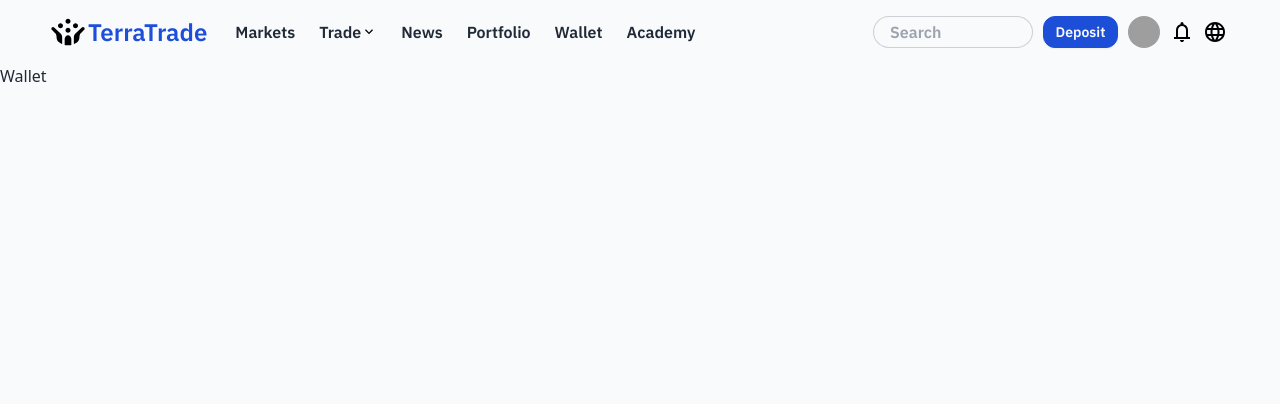
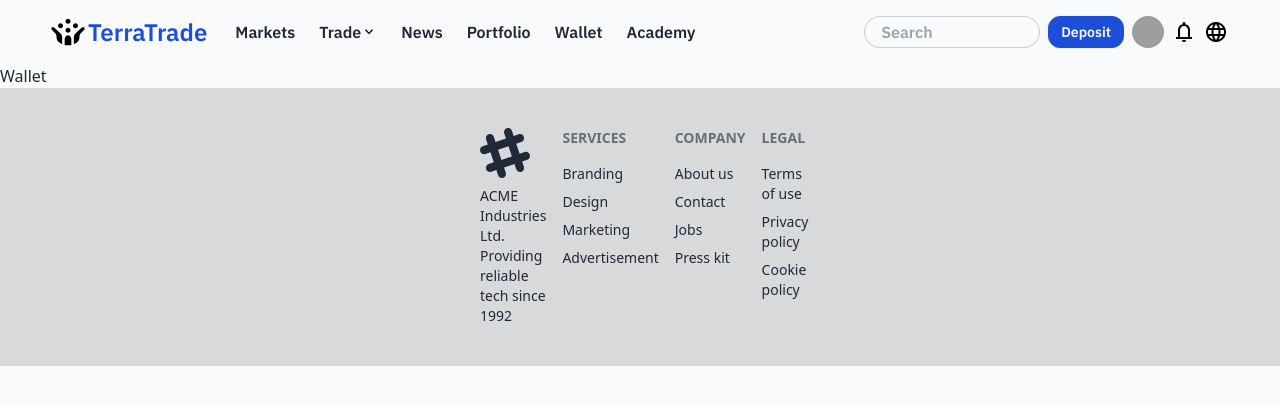
Before and after one commit to mhamadissa1/Senior-Project, a React (Vite) app in the folder frontend/: page /wallet in a window 1280 px wide. Shown: the top 404 px of the page. Built offline with nearby package versions, Linux system fonts and the light colour scheme; grey boxes are pictures that could not be loaded.

Commit message:
Reverted back to tailwind documentation configuration

```diff
--- a/frontend/src/App.jsx
+++ b/frontend/src/App.jsx
@@ -1,12 +1,14 @@
+import Footer from "./components/footer.jsx";
 import Header from "./components/header.jsx";
 import Routing from "./routing.jsx";
 
 function App() {
   return (
     <>
-      <div className="h-[2000px]">
+      <div>
         <Header />
         <Routing />
+        <Footer />
       </div>
     </>
   );
--- /dev/null
+++ b/frontend/src/components/footer.jsx
@@ -0,0 +1,93 @@
+function Footer() {
+  return (
+    <>
+      {/* <footer className="footer grid-rows-2 p-10 bg-neutral text-neutral-content">
+        <nav>
+          <h6 className="footer-title">Services</h6>
+          <a className="link link-hover">Branding</a>
+          <a className="link link-hover">Design</a>
+          <a className="link link-hover">Marketing</a>
+          <a className="link link-hover">Advertisement</a>
+        </nav>
+        <nav>
+          <h6 className="footer-title">Company</h6>
+          <a className="link link-hover">About us</a>
+          <a className="link link-hover">Contact</a>
+          <a className="link link-hover">Jobs</a>
+          <a className="link link-hover">Press kit</a>
+        </nav>
+        <nav>
+          <h6 className="footer-title">Legal</h6>
+          <a className="link link-hover">Terms of use</a>
+          <a className="link link-hover">Privacy policy</a>
+          <a className="link link-hover">Cookie policy</a>
+        </nav>
+        <nav>
+          <h6 className="footer-title">Social</h6>
+          <a className="link link-hover">Twitter</a>
+          <a className="link link-hover">Instagram</a>
+          <a className="link link-hover">Facebook</a>
+          <a className="link link-hover">Github</a>
+        </nav>
+        <nav>
+          <h6 className="footer-title">Explore</h6>
+          <a className="link link-hover">Features</a>
+          <a className="link link-hover">Enterprise</a>
+          <a className="link link-hover">Security</a>
+          <a className="link link-hover">Pricing</a>
+        </nav>
+        <nav>
+          <h6 className="footer-title">Apps</h6>
+          <a className="link link-hover">Mac</a>
+          <a className="link link-hover">Windows</a>
+          <a className="link link-hover">iPhone</a>
+          <a className="link link-hover">Android</a>
+        </nav>
+      </footer> */}
+
+      <footer className="footer p-10 px-[30rem] bg-base-200 text-base-content">
+        <aside>
+          <svg
+            width="50"
+            height="50"
+            viewBox="0 0 24 24"
+            xmlns="http://www.w3.org/2000/svg"
+            fillRule="evenodd"
+            clipRule="evenodd"
+            className="fill-current"
+          >
+            <path d="M22.672 15.226l-2.432.811.841 2.515c.33 1.019-.209 2.127-1.23 2.456-1.15.325-2.148-.321-2.463-1.226l-.84-2.518-5.013 1.677.84 2.517c.391 1.203-.434 2.542-1.831 2.542-.88 0-1.601-.564-1.86-1.314l-.842-2.516-2.431.809c-1.135.328-2.145-.317-2.463-1.229-.329-1.018.211-2.127 1.231-2.456l2.432-.809-1.621-4.823-2.432.808c-1.355.384-2.558-.59-2.558-1.839 0-.817.509-1.582 1.327-1.846l2.433-.809-.842-2.515c-.33-1.02.211-2.129 1.232-2.458 1.02-.329 2.13.209 2.461 1.229l.842 2.515 5.011-1.677-.839-2.517c-.403-1.238.484-2.553 1.843-2.553.819 0 1.585.509 1.85 1.326l.841 2.517 2.431-.81c1.02-.33 2.131.211 2.461 1.229.332 1.018-.21 2.126-1.23 2.456l-2.433.809 1.622 4.823 2.433-.809c1.242-.401 2.557.484 2.557 1.838 0 .819-.51 1.583-1.328 1.847m-8.992-6.428l-5.01 1.675 1.619 4.828 5.011-1.674-1.62-4.829z"></path>
+          </svg>
+          <p>
+            ACME Industries Ltd.
+            <br />
+            Providing reliable tech since 1992
+          </p>
+        </aside>
+        <nav>
+          <h6 className="footer-title">Services</h6>
+          <a className="link link-hover">Branding</a>
+          <a className="link link-hover">Design</a>
+          <a className="link link-hover">Marketing</a>
+          <a className="link link-hover">Advertisement</a>
+        </nav>
+        <nav>
+          <h6 className="footer-title">Company</h6>
+          <a className="link link-hover">About us</a>
+          <a className="link link-hover">Contact</a>
+          <a className="link link-hover">Jobs</a>
+          <a className="link link-hover">Press kit</a>
+        </nav>
+        <nav>
+          <h6 className="footer-title">Legal</h6>
+          <a className="link link-hover">Terms of use</a>
+          <a className="link link-hover">Privacy policy</a>
+          <a className="link link-hover">Cookie policy</a>
+        </nav>
+
+      </footer>
+    </>
+  );
+}
+
+export default Footer;
--- a/frontend/src/components/header.jsx
+++ b/frontend/src/components/header.jsx
@@ -4,33 +4,33 @@
 function Header() {
   return (
     <>
-      <div className="navbar top-0 sticky flex h-64 font-semibold font-display p-[0px] z-10 bg-base-100">
-        <div className="navbar-start ml-48">
-          <Link className="text-primary h-64 flex items-center text-24 mr-16" to="/">
+      <header className="navbar top-0 sticky flex h-16 font-semibold font-display p-[0px] z-10 bg-base-100">
+        <div className="navbar-start ml-12">
+          <Link className="text-primary h-4 flex items-center text-2xl mr-4" to="/">
           <svg xmlns="http://www.w3.org/2000/svg" height="40" viewBox="0 -960 960 960" width="40"><path d="M660-570q-25 0-42.5-17.5T600-630q0-25 17.5-42.5T660-690q25 0 42.5 17.5T720-630q0 25-17.5 42.5T660-570Zm-360 0q-25 0-42.5-17.5T240-630q0-25 17.5-42.5T300-690q25 0 42.5 17.5T360-630q0 25-17.5 42.5T300-570Zm180 110q-25 0-42.5-17.5T420-520q0-25 17.5-42.5T480-580q25 0 42.5 17.5T540-520q0 25-17.5 42.5T480-460Zm0-220q-25 0-42.5-17.5T420-740q0-25 17.5-42.5T480-800q25 0 42.5 17.5T540-740q0 25-17.5 42.5T480-680Zm0 520q-20 0-40.5-3t-39.5-8v-143q0-35 23.5-60.5T480-400q33 0 56.5 25.5T560-314v143q-19 5-39.5 8t-40.5 3Zm-140-32q-20-8-38.5-18T266-232q-28-20-44.5-52T205-352q0-26-5.5-48.5T180-443q-10-13-37.5-39.5T92-532q-11-11-11-28t11-28q11-11 28-11t28 11l153 145q20 18 29.5 42.5T340-350v158Zm280 0v-158q0-26 10-51t29-42l153-145q12-11 28.5-11t27.5 11q11 11 11 28t-11 28q-23 23-50.5 49T780-443q-14 20-19.5 42.5T755-352q0 36-16.5 68.5T693-231q-16 11-34.5 21T620-192Z"/></svg>
             TerraTrade
           </Link>
           <ul className="flex flex-row">
             <li>
-              <Link className="mx-12 h-64 hover:text-primary flex items-center text-16" to="/markets">
+              <Link className="mx-3 h-16 hover:text-primary flex items-center text-base" to="/markets">
                 Markets
               </Link>
             </li>
             <li>
-              <div className="dropdown dropdown-hover h-64 flex items-center relative">
-                  <Link className="hover:text-primary  mx-12 text-16 flex flex-row" to="/trade">
+              <div className="dropdown dropdown-hover h-16 flex items-center relative">
+                  <Link className="hover:text-primary mx-3 text-base flex flex-row" to="/trade">
                     Trade
                     <svg className="self-center" xmlns="http://www.w3.org/2000/svg" height="16" viewBox="0 -960 960 960" width="16"><path d="M480-345 240-585l56-56 184 184 184-184 56 56-240 240Z"/></svg>
                   </Link>
 
                 <ul className="dropdown-content z-10">
-                  <li className="absolute mt-16">
-                    <Link className="hover:text-primary m-12 text-16" to="/trade/spot">
+                  <li className="absolute mt-4">
+                    <Link className="hover:text-primary m-3 text-base" to="/trade/spot">
                       Spot
                     </Link>
                   </li>
-                  <li className="absolute mt-40">
-                    <Link className="hover:text-primary m-12 text-16" to="/trade/futures">
+                  <li className="absolute mt-10">
+                    <Link className="hover:text-primary m-3 text-base" to="/trade/futures">
                       Futures
                     </Link>
                   </li>
@@ -38,48 +38,48 @@
               </div>
             </li>
             <li>
-              <Link className="hover:text-primary mx-12 h-64 flex items-center text-16" to="/news">
+              <Link className="hover:text-primary mx-3 h-16 flex items-center text-base" to="/news">
                 News
               </Link>
             </li>
 
             <li>
-              <Link className="hover:text-primary mx-12 h-64 flex items-center text-16" to="/portfolio">
+              <Link className="hover:text-primary mx-3 h-16 flex items-center text-base" to="/portfolio">
                 Portfolio
               </Link>
             </li>
 
             <li>
-              <Link className="hover:text-primary mx-12 h-64 flex items-center text-16" to="/wallet">
+              <Link className="hover:text-primary mx-3 h-16 flex items-center text-base" to="/wallet">
                 Wallet
               </Link>
             </li>
 
             <li>
-              <Link className="hover:text-primary mx-12 h-64 flex items-center text-16" to="/academy">
+              <Link className="hover:text-primary mx-3 h-16 flex items-center text-base" to="/academy">
                 Academy
               </Link>
             </li>
           </ul>
         </div>
-        <div className="navbar-end h-64 mr-48">
+        <div className="navbar-end h-16 mr-12">
           <input
             type="text"
             placeholder="Search"
-            className="input input-bordered rounded-full w-40 h-32 mx-4 flex"
+            className="input input-bordered rounded-full w-44 h-8 mx-1 flex"
           />
 
-          <Link className="btn btn-sm btn-primary h-32 rounded-12 mx-4" to="/deposit">
+          <Link className="btn btn-sm btn-primary h-8 rounded-xl mx-1" to="/deposit">
             Deposit
           </Link>
 
           <div className="avatar">
-            <div className="w-32 h-32 rounded-full mx-4 flex items-center">
+            <div className="w-8 h-8 rounded-full mx-1 flex items-center">
               <img src="https://daisyui.com/images/stock/photo-1534528741775-53994a69daeb.jpg" />
             </div>
           </div>
 
-          <div className="mx-4 h-64 flex items-center">
+          <div className="mx-1 h-16 flex items-center">
             <svg
               xmlns="http://www.w3.org/2000/svg"
               height="24"
@@ -90,7 +90,7 @@
             </svg>
           </div>
 
-          <div className="mx-4 h-64 flex items-center">
+          <div className="mx-1 h-16 flex items-center">
             <svg
               xmlns="http://www.w3.org/2000/svg"
               height="24"
@@ -101,7 +101,7 @@
             </svg>
           </div>
         </div>
-      </div>
+      </header>
     </>
   );
 }
--- a/frontend/src/pages/news.jsx
+++ b/frontend/src/pages/news.jsx
@@ -3,14 +3,12 @@
 function News() {
   return (
     <>
-      <h1>News</h1>
-      <div className="flex flex-row">
-        <Card />
-
+      <div className="h-[1000px]">
+        <h1>News</h1>
+        <div className="flex flex-row">
+          <Card />
+        </div>
       </div>
-
-
-
     </>
   );
 }
--- a/frontend/src/routing.jsx
+++ b/frontend/src/routing.jsx
@@ -14,7 +14,6 @@
 
    return (
       <>
-
          <Routes>
             <Route path="/" element={<Dashboard />} />
             <Route path="/academy" element={<Academy />} />
--- a/frontend/tailwind.config.js
+++ b/frontend/tailwind.config.js
@@ -44,50 +44,6 @@
       medium: "500",
     },
 
-    fontSize: {
-      10: "0.625rem",
-      12: "0.75rem",
-      14: "0.875rem",
-      16: "1rem",
-      18: "1.125rem",
-      24: "1.5rem",
-      32: "2rem",
-      40: "2.5rem",
-    },
-
-    lineHeight: {
-      tight: "1.25",
-      normal: "1.5",
-    },
-
-    spacing: {
-      0: "0rem",
-      4: "0.3rem",
-      8: "0.5rem",
-      12: "0.75rem",
-      16: "1rem",
-      24: "1.5rem",
-      32:"2rem",
-      40:"2.5rem",
-      48: "3rem",
-      64:"4rem",
-      96: "24rem",
-      128: "8rem",
-      192:"12rem"
-
-    },
-
-    width: {
-      40:"10rem",
-      96:"6rem"
-    },
-
-    borderRadius: {
-      6: '0.375rem',
-      8: '0.5rem',
-      12: '0.75rem',
-      'full': '9999px',
-    },
     extend: {},
   },
   plugins: [require("daisyui")],
```
